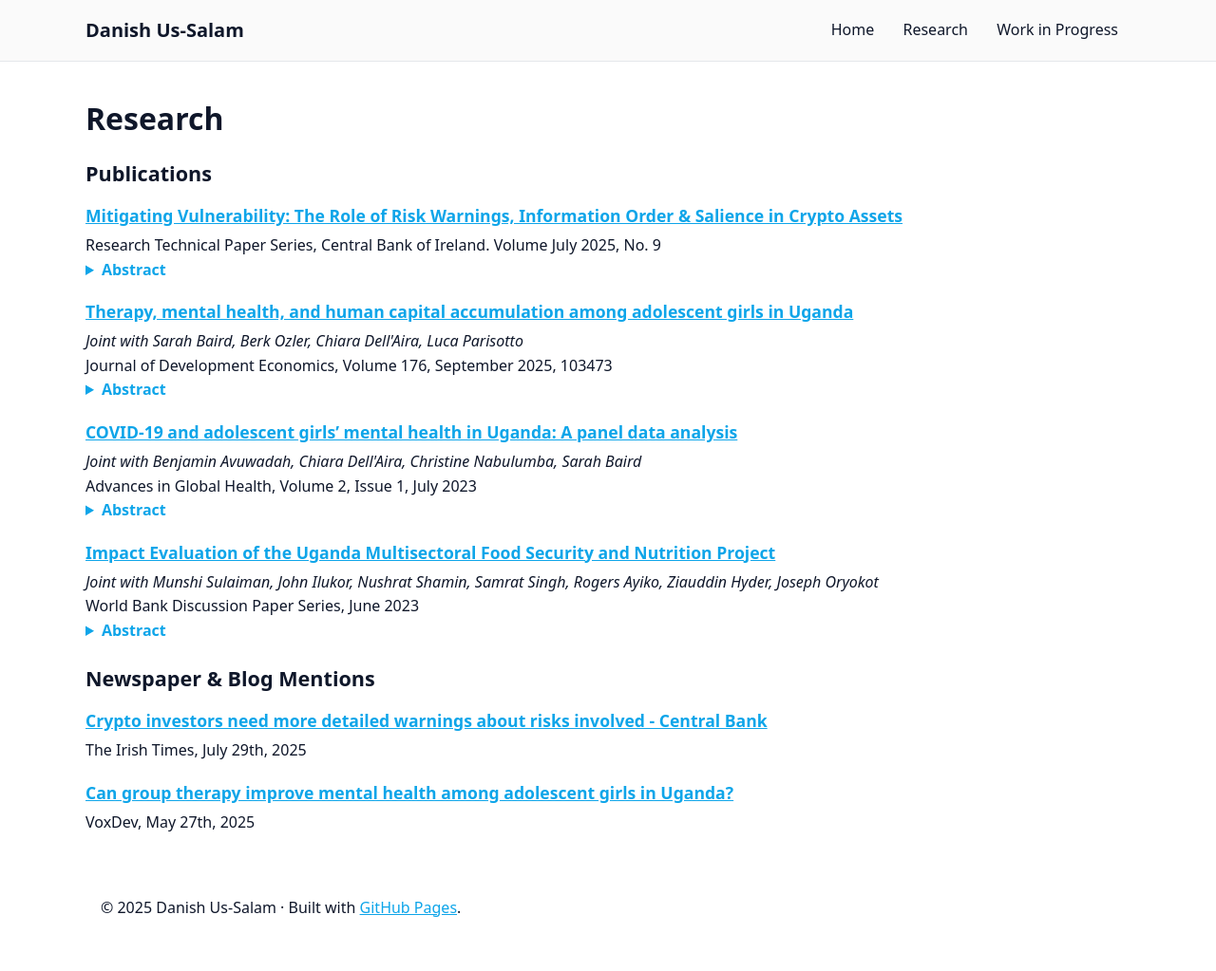
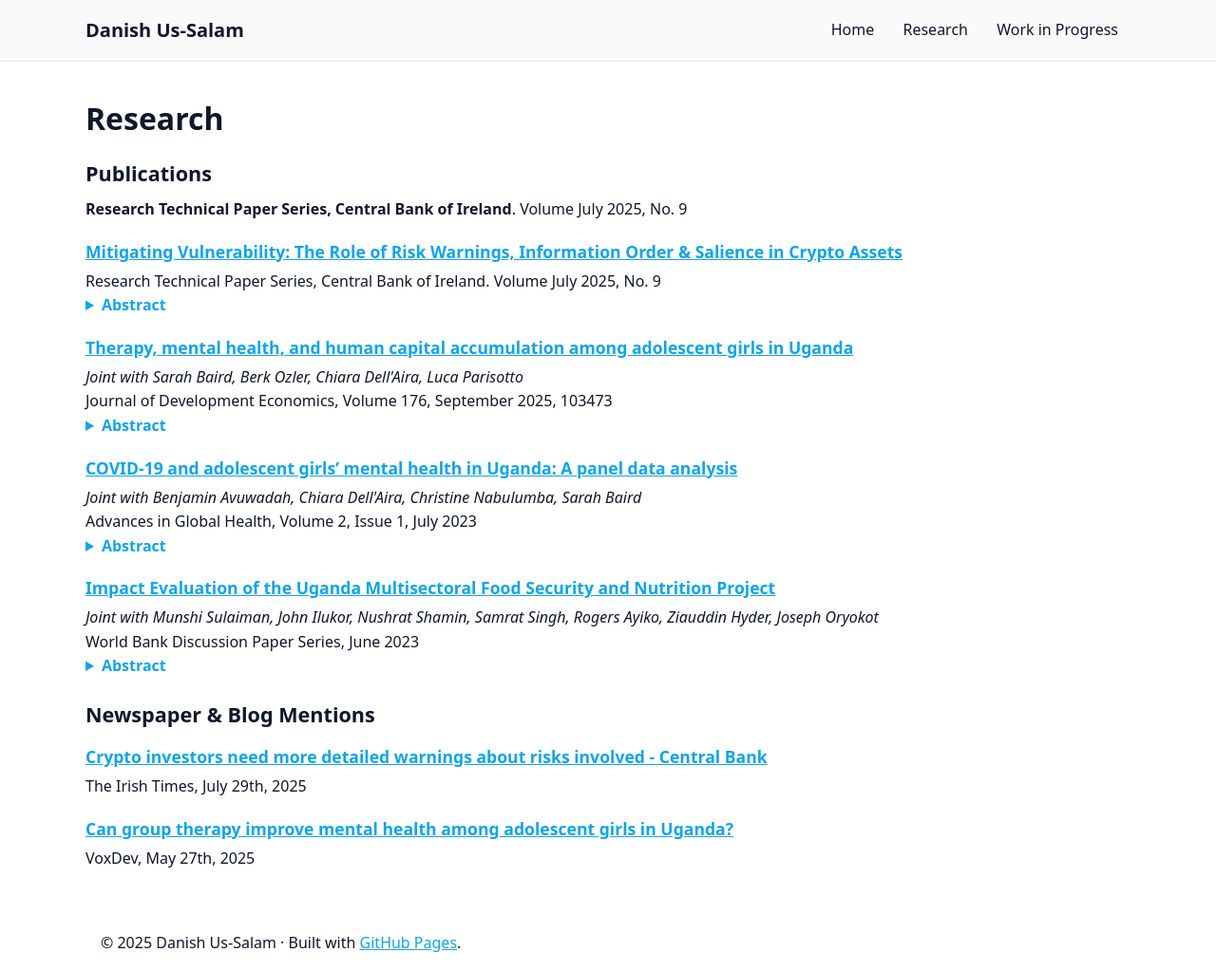
Before and after one commit to danishussalam/danishussalam.github.io, a Jekyll site: the page built from research.md, in a window 1280 px wide. Shown: the whole page at 95% size. Built offline with Jekyll 4.4.1, drawn with Linux system fonts in a browser that asks for light colours; before the commit the page ends 985 px from its top, so only the background shows below that.

Commit message:
Update research.md

```diff
--- a/research.md
+++ b/research.md
@@ -7,6 +7,10 @@ permalink: /research
 # Research
 
 ## Publications
+
+<div class="pub-meta">
+  <span class="journal">Research Technical Paper Series, Central Bank of Ireland</span>. Volume July 2025, No. 9
+</div>
 
 <div class="pub-list">
 
```
